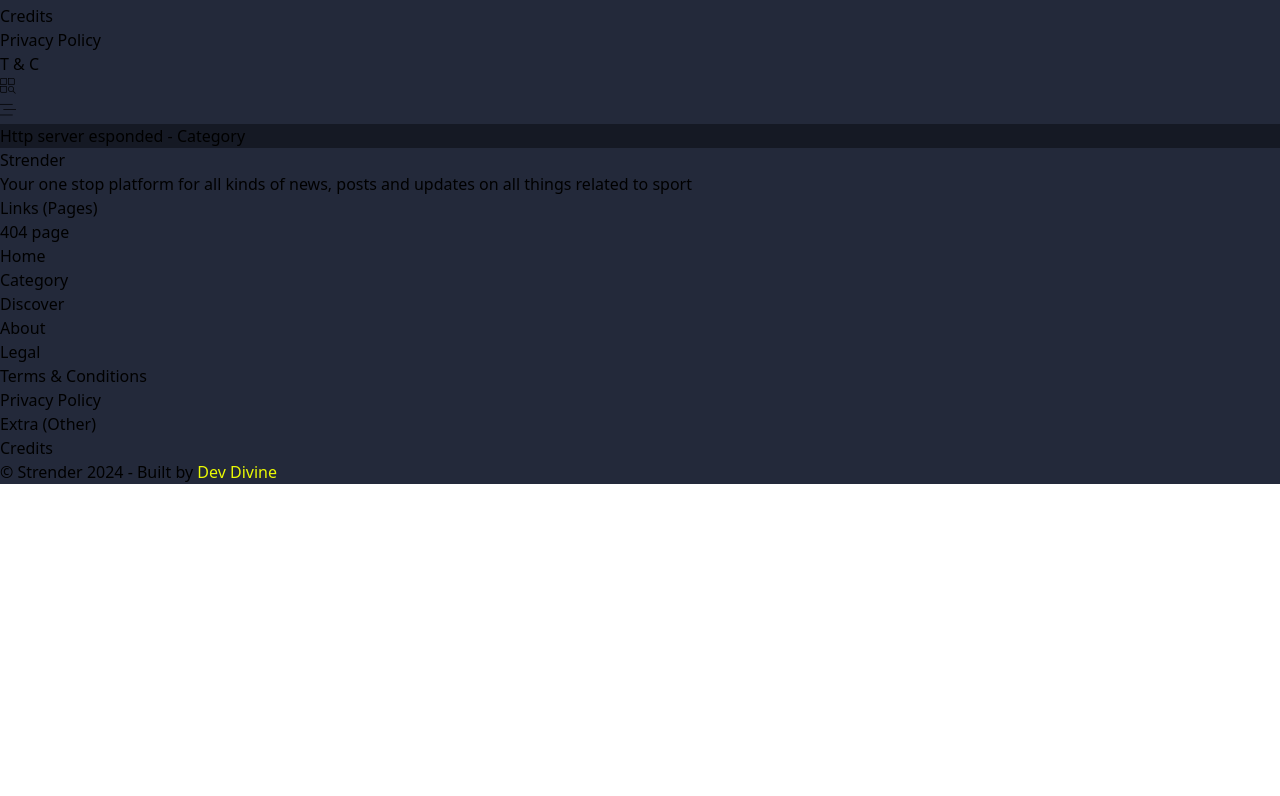
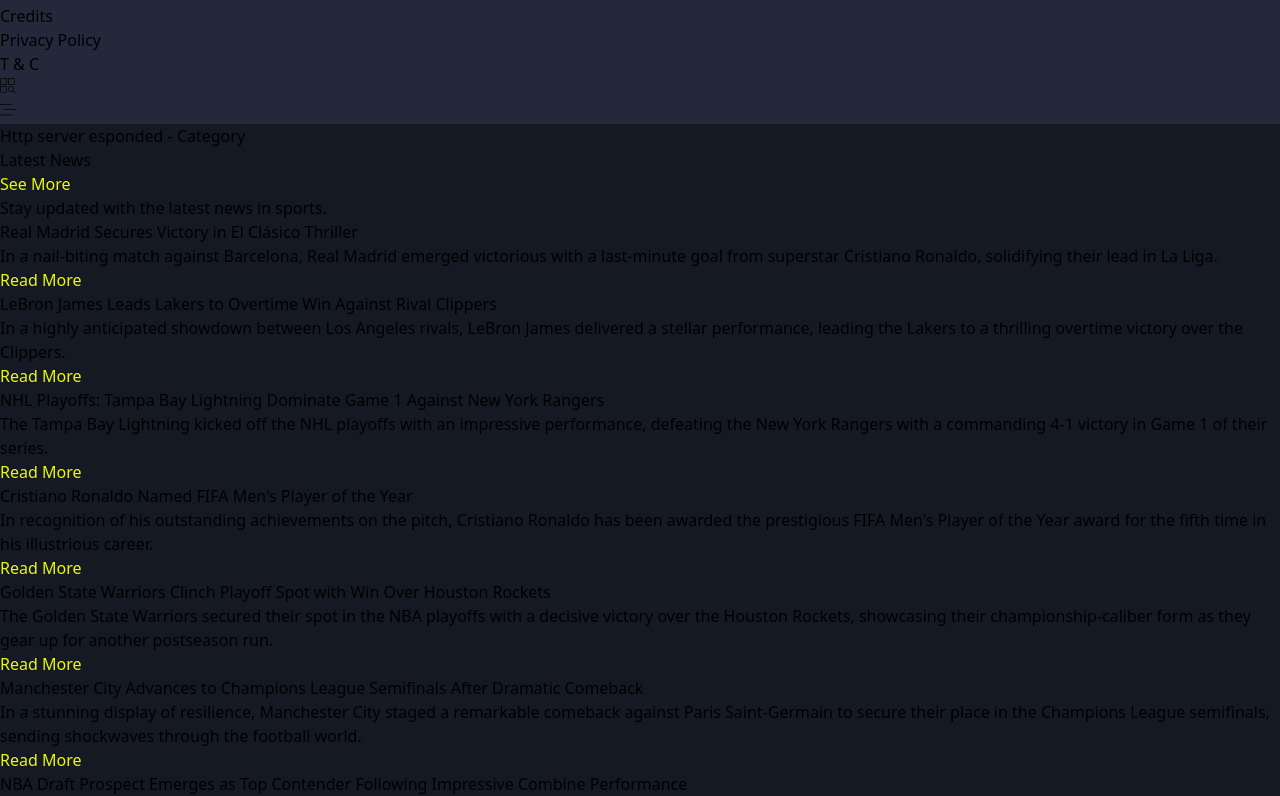
Before and after one commit to Okeke-Divine/strender, a React (Vite) app: page /category in a window 1280 px wide. Shown: the part 626-1422 px from the top of the page. Before the commit the page ends 1110 px from the top, so only its background shows below. Built offline with nearby package versions, Linux system fonts and the light colour scheme.

Commit message:
Updated the category router

```diff
--- a/src/App.jsx
+++ b/src/App.jsx
@@ -50,7 +50,7 @@ function App() {
                   />
                 }
               />
-              <Route path="/category" element={<Category />} />
+              <Route path="/category" element={<Category lastestNewsDesc={lastestNewsDesc} />} />
               <Route path="/discover" element={<Discover />} />
               <Route path="/news" element={<News />} />
               <Route path="/about" element={<About />} />
--- a/src/components/CategoryCardCircle.jsx
+++ b/src/components/CategoryCardCircle.jsx
@@ -5,7 +5,9 @@ export default function CategoryCardCircle({ title, url }) {
     <>
       <Link to={url}>
         <div className="w-fit cursor-pointer duration-300 hover:opacity-70">
-          <div className="w-16 h-16 rounded-full bg-blue-200"></div>
+          <div className="flex justify-center">
+            <div className="w-16 h-16 rounded-full bg-blue-200"></div>
+          </div>
           <div className="text-center text-gray-400 mt-1">{title}</div>
         </div>
       </Link>
--- a/src/pages/Category.jsx
+++ b/src/pages/Category.jsx
@@ -1,10 +1,14 @@
 import DocumentTittle from "../utils/documentTitle";
+import LatestNews from "../components/LatestNews";
 
-export default function Category() {
+export default function Category({lastestNewsDesc}) {
   return (
     <>
+      <main className="mainComponent">
       <DocumentTittle title="Category" />
       <div className="text-xl text-white">Http server esponded - Category</div>
+      <LatestNews lastestNewsDesc={lastestNewsDesc} />
+      </main>
     </>
   );
 }
```
